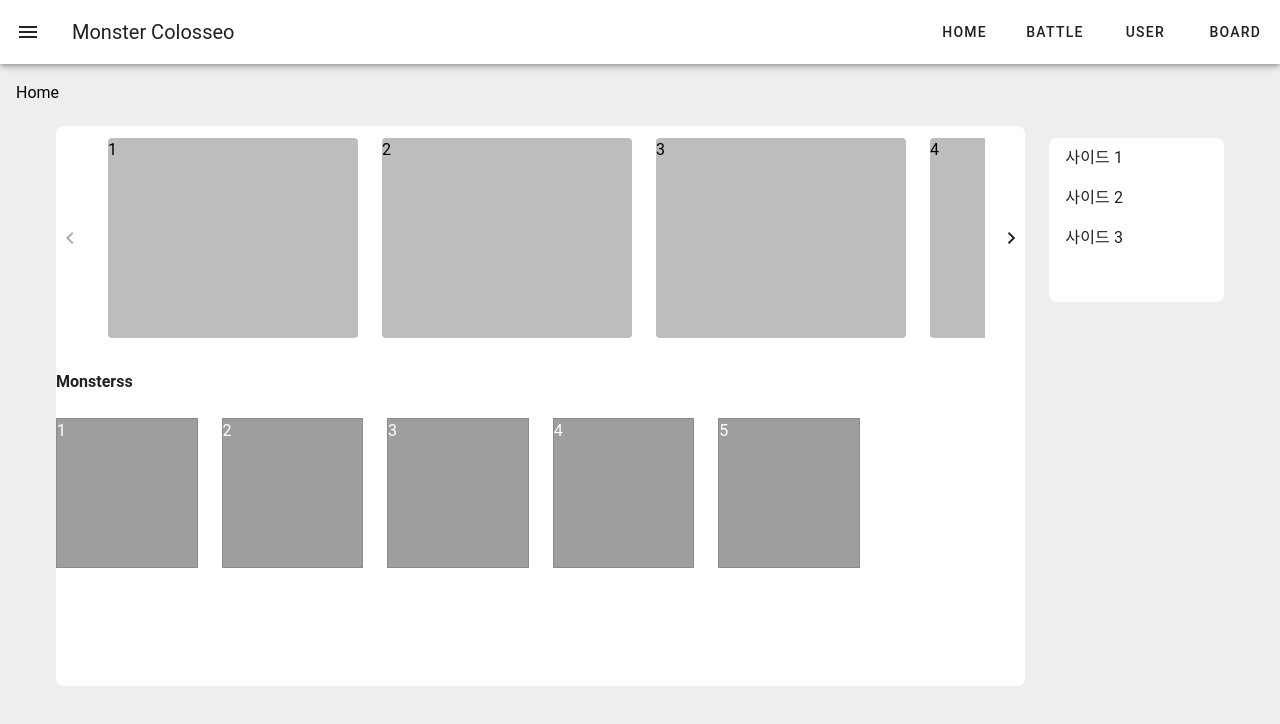
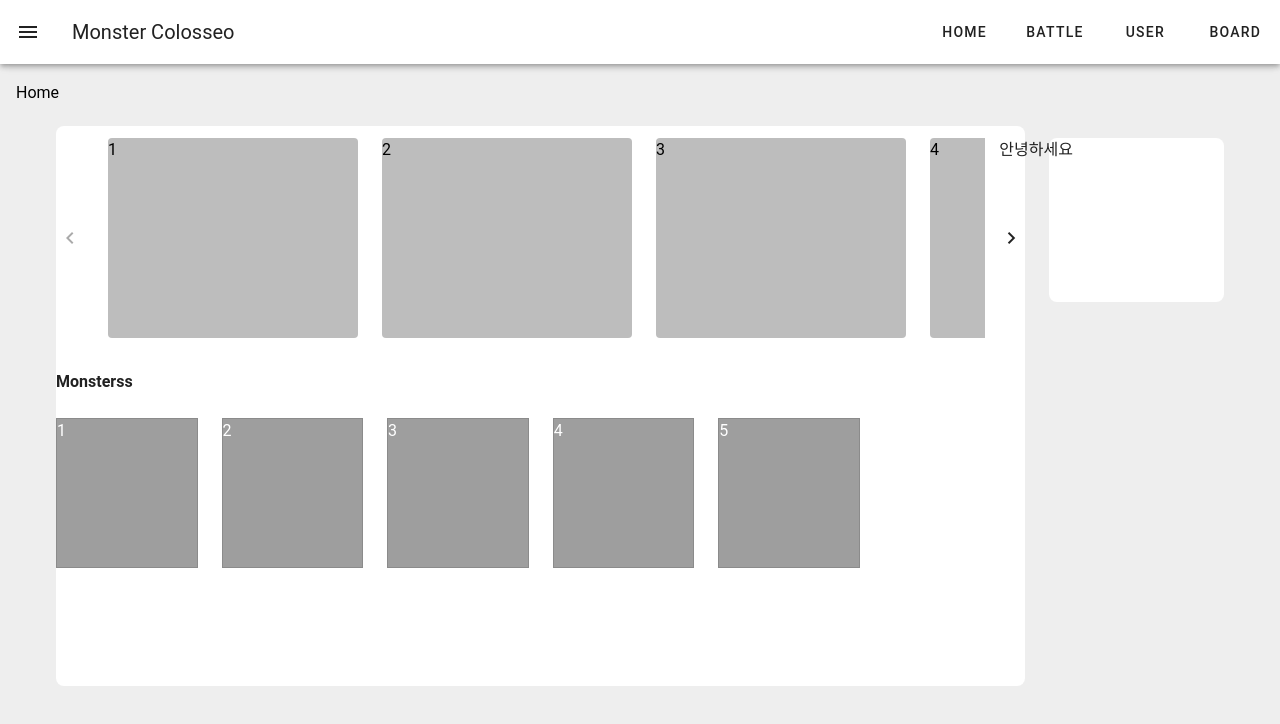
Before and after one commit to jhg1126q/loginMemberListDemoSite, a Vue app in the folder demo-login-web-vue-project/: page /mainLanding in a window 1280 px wide. Shown: the top 724 px of the page. Built offline with nearby package versions, Linux system fonts and the light colour scheme.

Commit message:
🚧Landing page fix
랜딩 페이지 수정 중

```diff
--- a/demo-login-web-vue-project/src/pages/Comm/LandingPage.vue
+++ b/demo-login-web-vue-project/src/pages/Comm/LandingPage.vue
@@ -35,7 +35,7 @@
           </v-col>
           <v-col cols="6" md="2">
             <v-sheet rounded="lg" min-height="30%">
-              <v-list-item v-for="n in 3" :key="n" link :title="`사이드 ${n}`"></v-list-item>
+              <div @click="onClickHandler" class="animated"><p>안녕하세요</p></div>
             </v-sheet>
           </v-col>
         </v-row>
@@ -68,4 +68,14 @@ onMounted(() => {
 function menuClickHandler() {
   drawer.value = !drawer.value
 }
+
+const onClickHandler = () => {
+  console.log('1')
+}
 </script>
+
+<style scoped>
+.animated {
+  transform: translateX(-50px);
+}
+</style>
```
